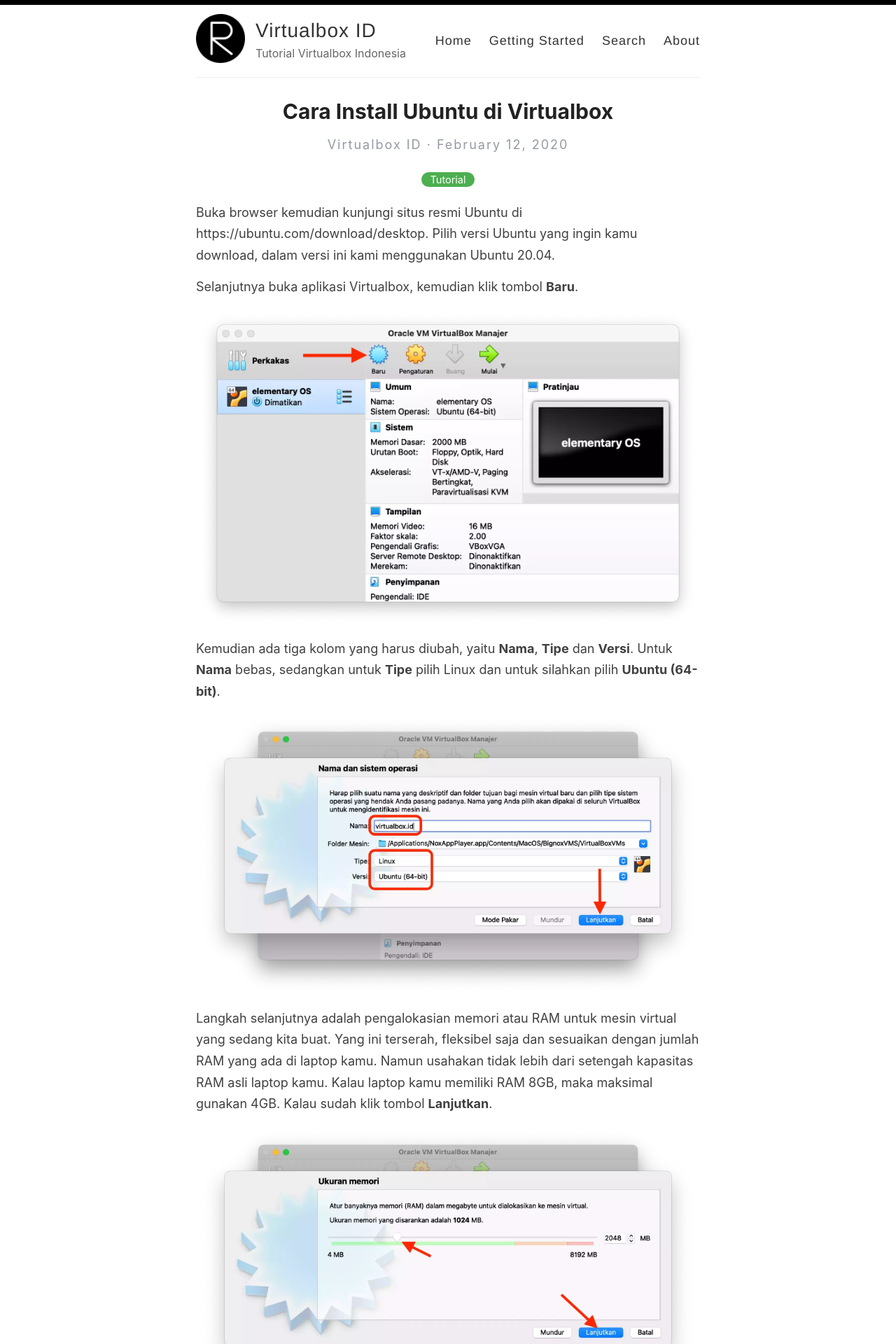
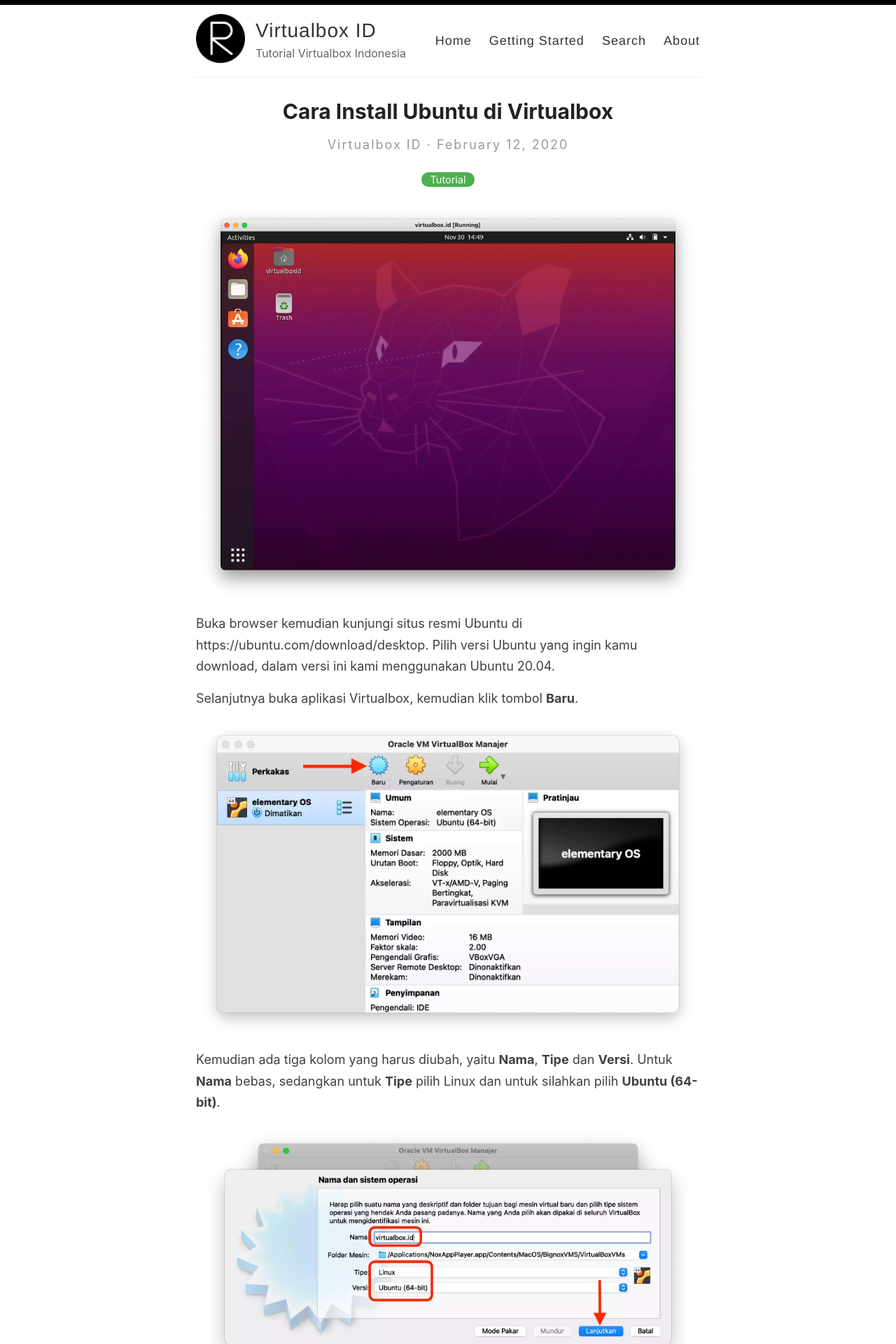
Before and after one commit to Virtualbox-ID/virtualbox-id.github.io, a Jekyll site: the page built from _posts/2020-2-12-cara-install-ubuntu-di-virtualbox.md, in a window 1280 px wide. Shown: the top 1920 px of the page at 70% size. Built offline with Jekyll 4.4.1, drawn with Linux system fonts in a browser that asks for light colours.

Commit message:
Update 2020-2-12-cara-install-ubuntu-di-virtualbox.md

```diff
--- a/_posts/2020-2-12-cara-install-ubuntu-di-virtualbox.md
+++ b/_posts/2020-2-12-cara-install-ubuntu-di-virtualbox.md
@@ -3,6 +3,8 @@
 title: Cara Install Ubuntu di Virtualbox
 categories: [Tutorial]
 ---
+
+![Ubuntu](/images/ubuntu/cara-install-ubuntu-di-virtualbox-27.webp)
 
 Buka browser kemudian kunjungi situs resmi Ubuntu di https://ubuntu.com/download/desktop. Pilih versi Ubuntu yang ingin kamu download, dalam versi ini kami menggunakan Ubuntu 20.04.
 
```
